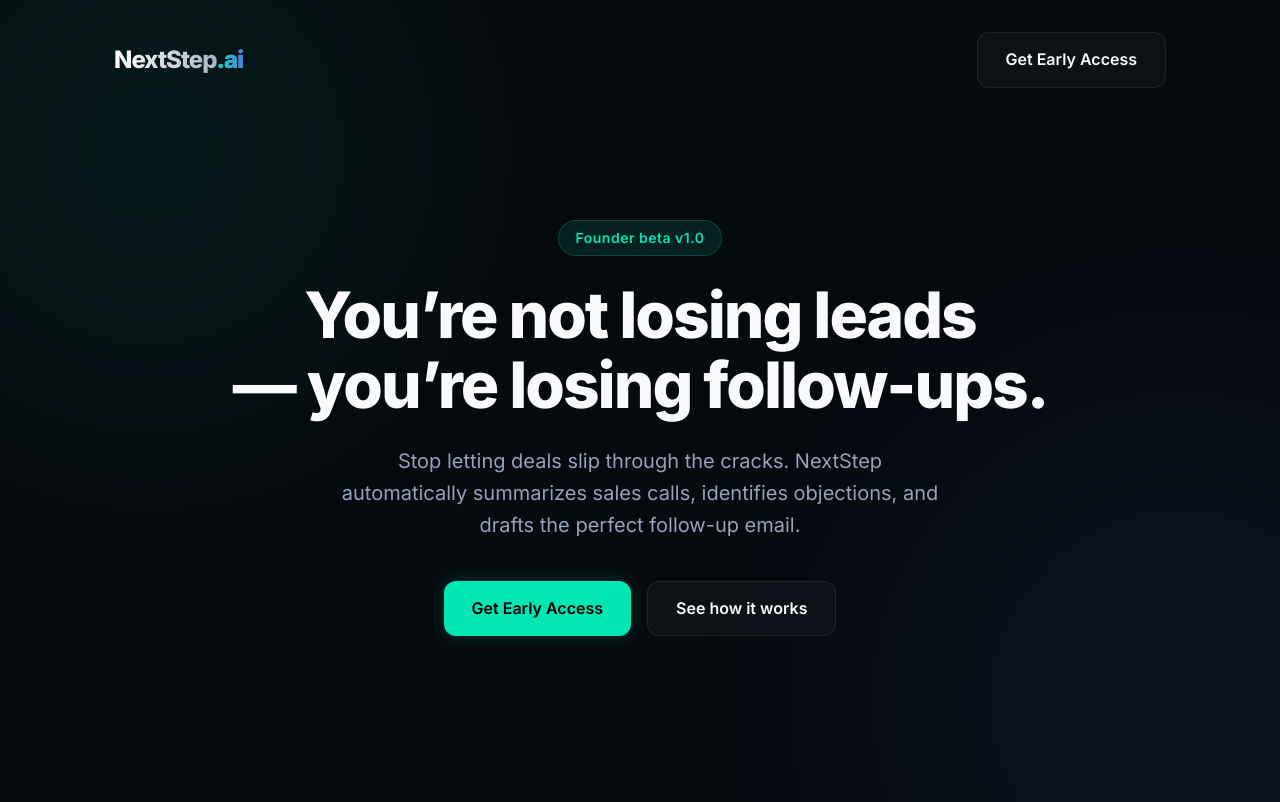
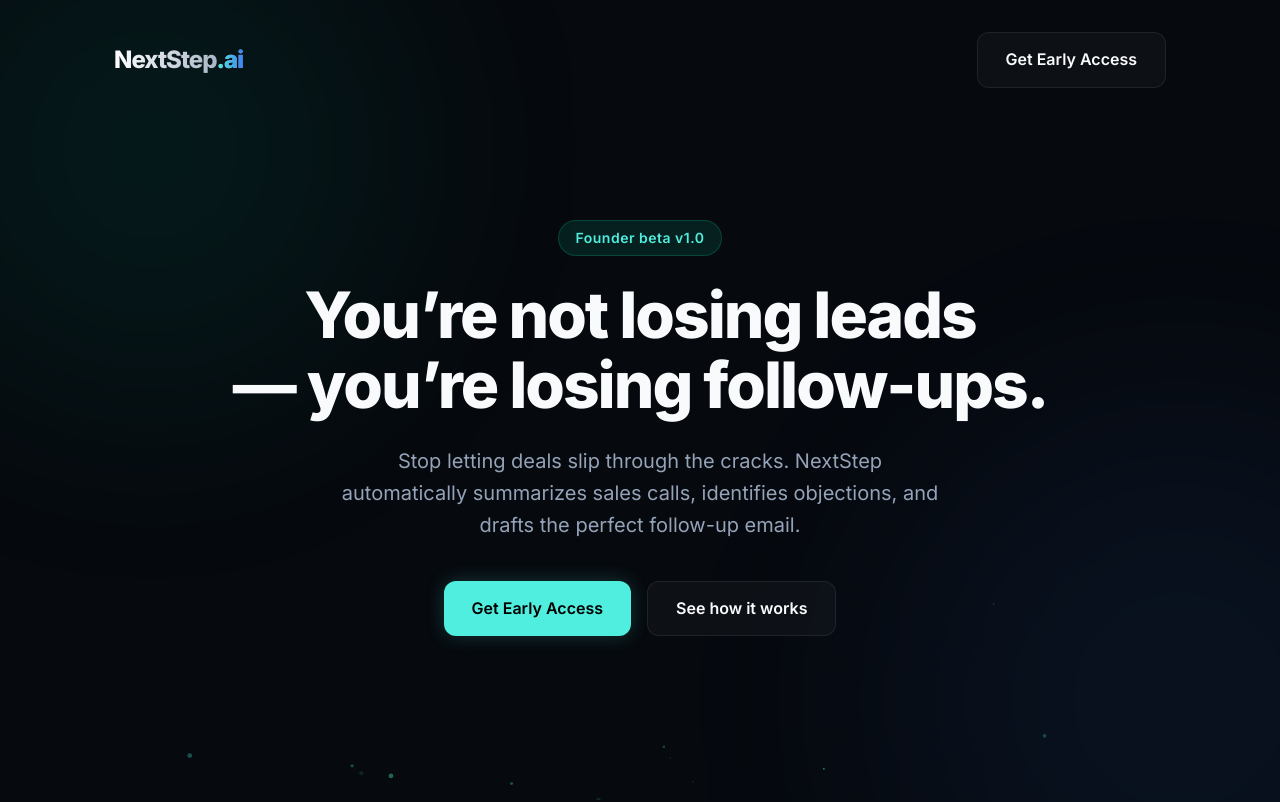
Before and after one commit to raghavendrapd/NextStep-AI, a plain HTML site: page index.html in a window 1280 px wide. Shown: the top 802 px of the page. Drawn offline with Linux system fonts and the light colour scheme.

Commit message:
Modify accent colors and implement particle animation
Updated accent colors and added anti-gravity particle effect.

```diff
--- a/index.html
+++ b/index.html
@@ -13,8 +13,8 @@
       --bg-color: #06090e;
       --surface-color: rgba(255, 255, 255, 0.03);
       --border-color: rgba(255, 255, 255, 0.08);
-      --accent: #00e6b4;
-      --accent-glow: rgba(0, 230, 180, 0.2);
+      --accent: #50eede;
+      --accent-glow: rgba(80, 238, 222, 0.2);
       --text-main: #f8fafc;
       --text-muted: #94a3b8;
     }
@@ -164,6 +164,11 @@
     }
 
     /* Glassmorphism Cards */
+    @keyframes antiGravity {
+      0%, 100% { transform: translateY(0px); }
+      50% { transform: translateY(-12px); }
+    }
+
     .glass-card {
       background: var(--surface-color);
       backdrop-filter: blur(12px);
@@ -171,12 +176,20 @@
       border: 1px solid var(--border-color);
       border-radius: 24px;
       padding: 40px;
-      transition: transform 0.3s ease, border-color 0.3s ease;
+      transition: all 0.4s ease;
+      animation: antiGravity 6s ease-in-out infinite;
+      box-shadow: 0 10px 30px rgba(0, 0, 0, 0.3);
+    }
+
+    .glass-card:nth-child(even) {
+      animation-delay: -3s; /* Stagger the floating */
     }
 
     .glass-card:hover {
-      transform: translateY(-5px);
-      border-color: rgba(255, 255, 255, 0.15);
+      animation-play-state: paused;
+      transform: translateY(-8px) scale(1.02);
+      border-color: var(--accent);
+      box-shadow: 0 15px 40px var(--accent-glow);
     }
 
     /* Section: The Problem */
@@ -438,6 +451,7 @@
 </head>
 
 <body>
+  <canvas id="particle-canvas" style="position: fixed; top: 0; left: 0; width: 100vw; height: 100vh; z-index: -2; pointer-events: none;"></canvas>
 
   <div class="bg-blob-1"></div>
   <div class="bg-blob-2"></div>
@@ -445,7 +459,7 @@
   <div class="container">
     <nav>
       <div class="logo">NextStep<span>.ai</span></div>
-      <a href="https://geometric-noncomprehensively-mira.ngrok-free.dev/" class="btn btn-secondary">Get Early Access</a>
+      <a href="https://nextstep-ej4j.onrender.com/" class="btn btn-secondary">Get Early Access</a>
     </nav>
 
     <!-- HERO -->
@@ -455,7 +469,7 @@
       <p>Stop letting deals slip through the cracks. NextStep automatically summarizes sales calls, identifies
         objections, and drafts the perfect follow-up email.</p>
       <div class="hero-ctas">
-        <a href="https://geometric-noncomprehensively-mira.ngrok-free.dev/" class="btn btn-primary">Get Early Access</a>
+        <a href="https://nextstep-ej4j.onrender.com/" class="btn btn-primary">Get Early Access</a>
         <a href="#demo" class="btn btn-secondary">See how it works</a>
       </div>
     </section>
@@ -584,7 +598,7 @@
     <section class="hero reveal" style="padding: 120px 0;">
       <h2>Ready to stop losing deals?</h2>
       <p>Join founders and sales teams who are closing more deals with perfect follow-ups.</p>
-      <a href="https://geometric-noncomprehensively-mira.ngrok-free.dev/" class="btn btn-primary" style="margin-top: 20px;">Start Using NextStep</a>
+      <a href="https://nextstep-ej4j.onrender.com/" class="btn btn-primary" style="margin-top: 20px;">Start Using NextStep</a>
     </section>
 
     <footer class="footer">
@@ -648,6 +662,62 @@
 
       }, 1200);
     });
+
+    // Anti-Gravity Particles
+    const canvas = document.getElementById('particle-canvas');
+    const ctx = canvas.getContext('2d');
+    let particles = [];
+
+    function resizeCanvas() {
+      canvas.width = window.innerWidth;
+      canvas.height = window.innerHeight;
+    }
+    window.addEventListener('resize', resizeCanvas);
+    resizeCanvas();
+
+    class Particle {
+      constructor() {
+        this.x = Math.random() * canvas.width;
+        this.y = Math.random() * canvas.height + canvas.height;
+        this.size = Math.random() * 2 + 0.5;
+        this.speedY = Math.random() * -0.5 - 0.2; // Rising upward
+        this.speedX = Math.random() * 0.4 - 0.2;
+        this.opacity = Math.random() * 0.4 + 0.1;
+      }
+      update() {
+        this.y += this.speedY;
+        this.x += this.speedX;
+        if (this.y < -10) {
+          this.y = canvas.height + 10;
+          this.x = Math.random() * canvas.width;
+        }
+      }
+      draw() {
+        ctx.beginPath();
+        ctx.arc(this.x, this.y, this.size, 0, Math.PI * 2);
+        ctx.fillStyle = `rgba(80, 238, 222, ${this.opacity})`;
+        ctx.fill();
+      }
+    }
+
+    function initParticles() {
+      particles = [];
+      for (let i = 0; i < 70; i++) {
+        particles.push(new Particle());
+      }
+    }
+
+    function animateParticles() {
+      ctx.clearRect(0, 0, canvas.width, canvas.height);
+      particles.forEach(p => {
+        p.update();
+        p.draw();
+      });
+      requestAnimationFrame(animateParticles);
+    }
+
+    initParticles();
+    animateParticles();
   </script>
 </body>
 
```
